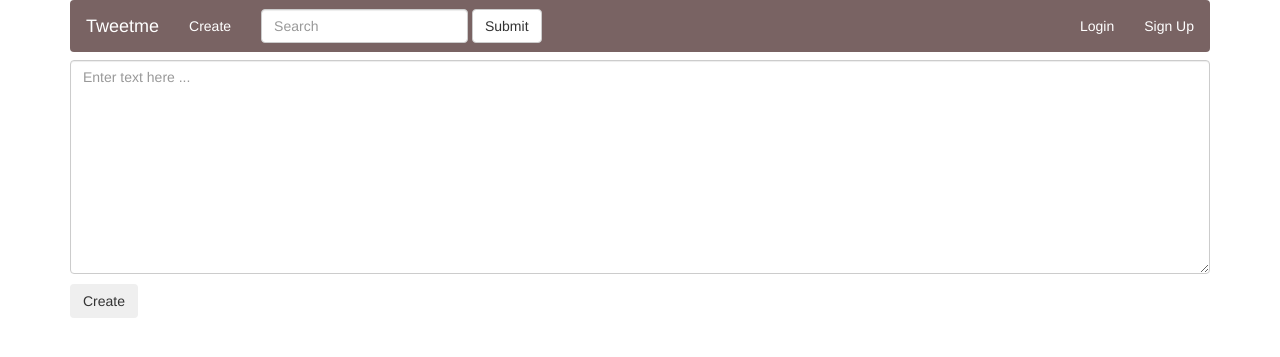
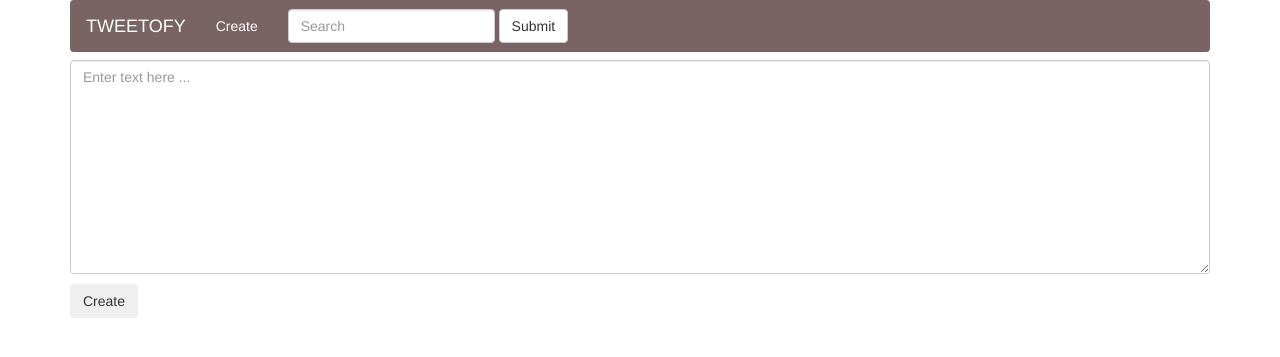
Before and after one commit to namanjain10/Tweets, a Django app: page /create/ in a window 1280 px wide. Shown: the top 357 px of the page. Run offline with Django 3.2, Linux system fonts and the light colour scheme; parts of the project's set-up code (start-up, migrations or seed data) failed here and were passed over; some libraries are stand-ins or nearby versions.

Commit message:
feattres enhanced

```diff
--- a/templates/tweetApp/index.html
+++ b/templates/tweetApp/index.html
@@ -3,7 +3,7 @@
 <html>
     <head>
         <meta charset="utf-8">
-        <title>TWEETS</title>
+        <title>TWEETOFY</title>
         <link rel="stylesheet" href="https://maxcdn.bootstrapcdn.com/bootstrap/3.3.7/css/bootstrap.min.css" integrity="sha384-BVYiiSIFeK1dGmJRAkycuHAHRg32OmUcww7on3RYdg4Va+PmSTsz/K68vbdEjh4u" crossorigin="anonymous">
         <link rel="stylesheet" href="{% static "css/index.css" %}">
 
@@ -22,7 +22,7 @@
                             <span class="icon-bar"></span>
                         </button>
 
-                        <a class="navbar-brand" href="/list/">Tweetme</a>
+                        <a class="navbar-brand" href="/list/">TWEETOFY</a>
                     </div>
 
                     <!-- Collect the nav links, forms, and other content for toggling -->
@@ -36,10 +36,6 @@
                             </div>
                             <button type="submit" class="btn btn-default">Submit</button>
                         </form>
-                        <ul class="nav navbar-nav navbar-right">
-                            <li><a href="#">Login</a></li>
-                            <li><a href="#">Sign Up</a></li>
-                        </ul>
                     </div><!-- /.navbar-collapse -->
                 </div><!-- /.container-fluid -->
             </nav>
@@ -49,7 +45,14 @@
 
         <div class="container" style = "background-color:white">
         {% block content %}
-
+        <!-- Main Code Goes here -->
+        <ul class="nav navbar-nav navbar-right">
+            <li><a href="#">Login</a></li>
+            <li><a href="#">Sign Up</a></li>
+        </ul>
+        <div class="container" style="text-align:center; margin-top:20px">
+            <h1>Welcome to Tweetofy!!!</h1>
+        </div>
         {% endblock content %}
         </div>
         {% block inbody %}
```
Also changed, not shown: db.sqlite3.
